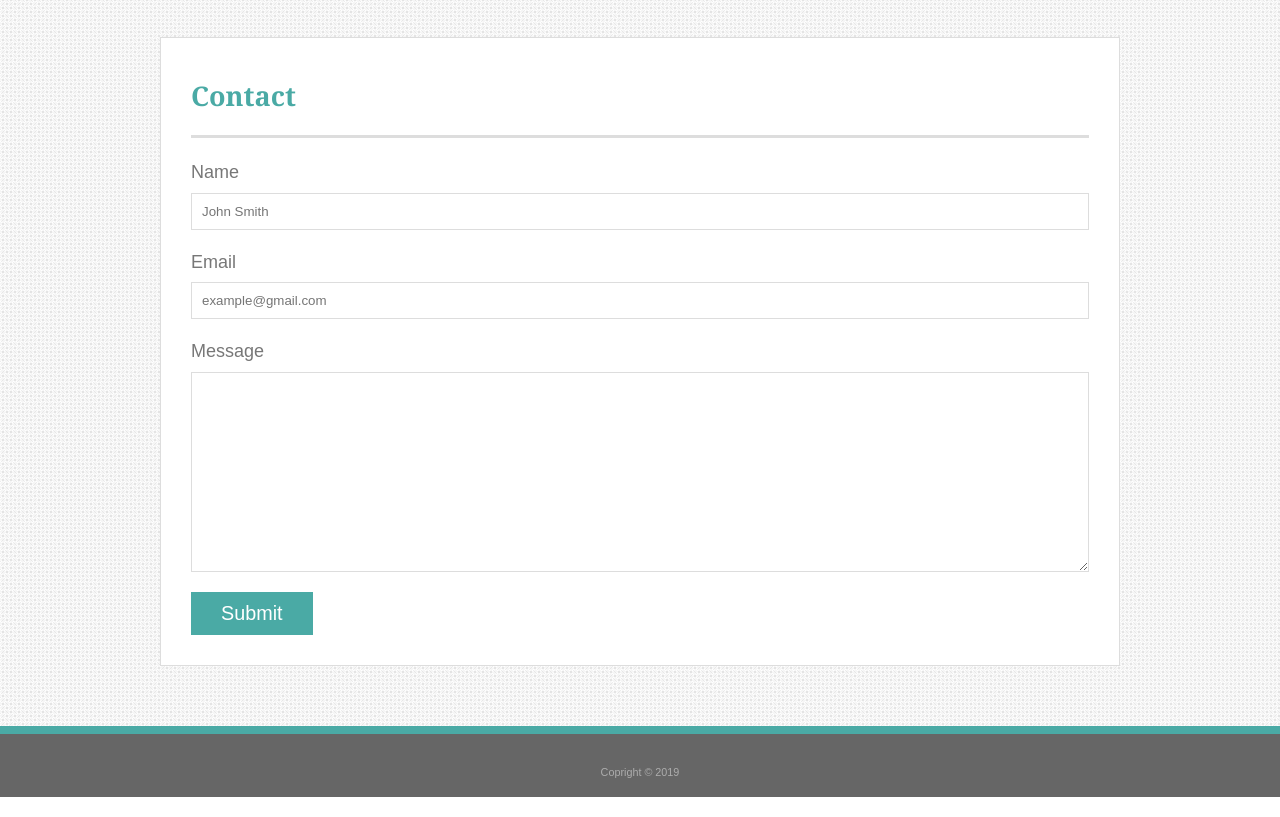
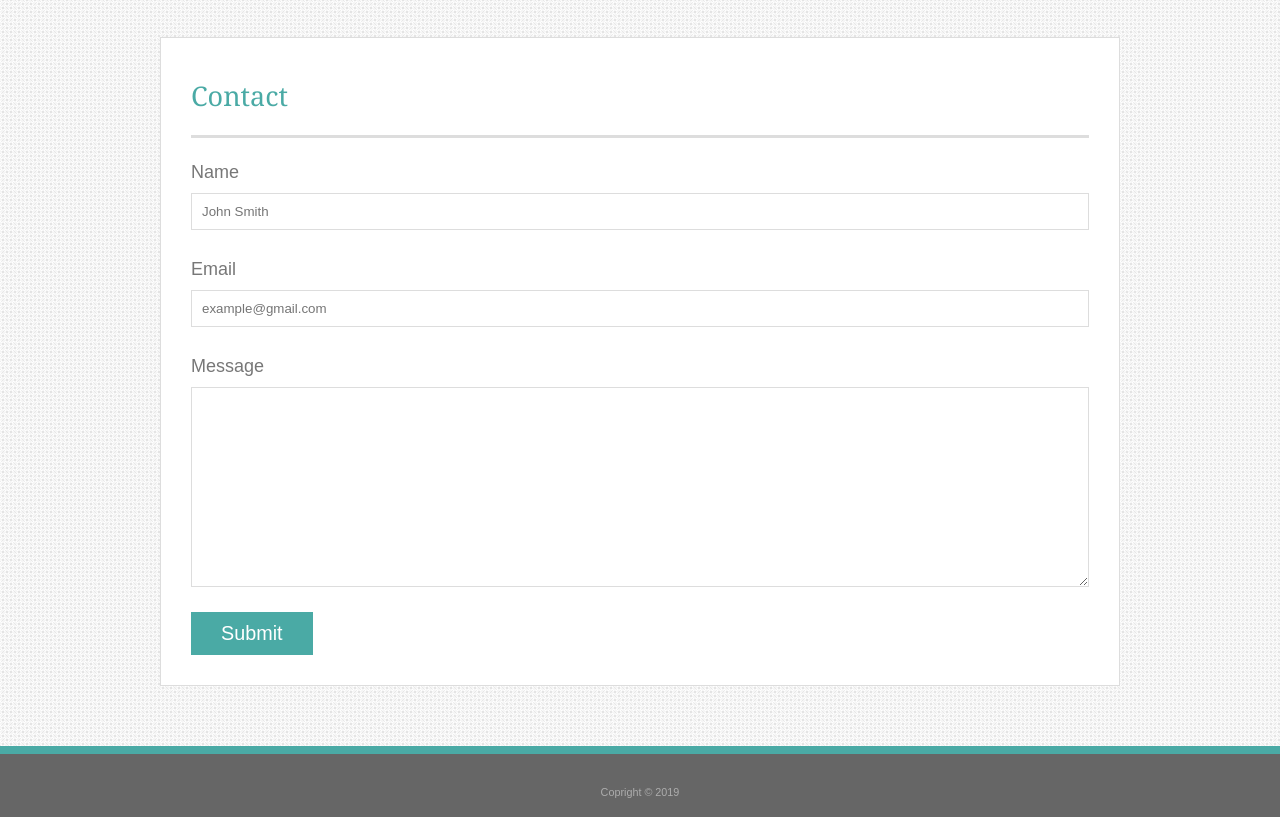
Before and after one commit to jstevens79/Basic-Portfolio, a plain HTML site: page contact.html in a window 1280 px wide. Shown: the part 83-900 px from the top of the page. Drawn offline with Linux system fonts and the light colour scheme.

Commit message:
reset.css add, and style adjustments

```diff
--- /dev/null
+++ b/assets/css/reset.css
@@ -0,0 +1,48 @@
+/* http://meyerweb.com/eric/tools/css/reset/
+   v2.0 | 20110126
+   License: none (public domain)
+*/
+
+html, body, div, span, applet, object, iframe,
+h1, h2, h3, h4, h5, h6, p, blockquote, pre,
+a, abbr, acronym, address, big, cite, code,
+del, dfn, em, img, ins, kbd, q, s, samp,
+small, strike, strong, sub, sup, tt, var,
+b, u, i, center,
+dl, dt, dd, ol, ul, li,
+fieldset, form, label, legend,
+table, caption, tbody, tfoot, thead, tr, th, td,
+article, aside, canvas, details, embed,
+figure, figcaption, footer, header, hgroup,
+menu, nav, output, ruby, section, summary,
+time, mark, audio, video {
+	margin: 0;
+	padding: 0;
+	border: 0;
+	font-size: 100%;
+	font: inherit;
+	vertical-align: baseline;
+}
+/* HTML5 display-role reset for older browsers */
+article, aside, details, figcaption, figure,
+footer, header, hgroup, menu, nav, section {
+	display: block;
+}
+body {
+	line-height: 1;
+}
+ol, ul {
+	list-style: none;
+}
+blockquote, q {
+	quotes: none;
+}
+blockquote:before, blockquote:after,
+q:before, q:after {
+	content: '';
+	content: none;
+}
+table {
+	border-collapse: collapse;
+	border-spacing: 0;
+}
--- a/assets/css/style.css
+++ b/assets/css/style.css
@@ -18,6 +18,10 @@
   display: flex;
   flex-direction: column;
   padding-top: 120px;
+}
+
+p {
+  margin-bottom: 1em;
 }
 
 h1, h2, h3, h4, h5, h6 {
@@ -199,6 +203,10 @@
   display: block;
 }
 
+label {
+  margin-bottom: 1.4em;
+}
+
 form p {
   margin-bottom: 6px;
 }
--- a/contact.html
+++ b/contact.html
@@ -4,6 +4,7 @@
   <meta charset="UTF-8">
   <meta name="viewport" content="width=device-width, initial-scale=1.0">
   <meta http-equiv="X-UA-Compatible" content="ie=edge">
+  <link rel="stylesheet" type="text/css" href="assets/css/reset.css">
   <link rel="stylesheet" type="text/css" href="assets/css/style.css">
   <title>Joshua Stevens: Contact</title>
 </head>
```
Also changed, not shown: index.html (+1 -0 lines), portfolio.html (+1 -0 lines).
